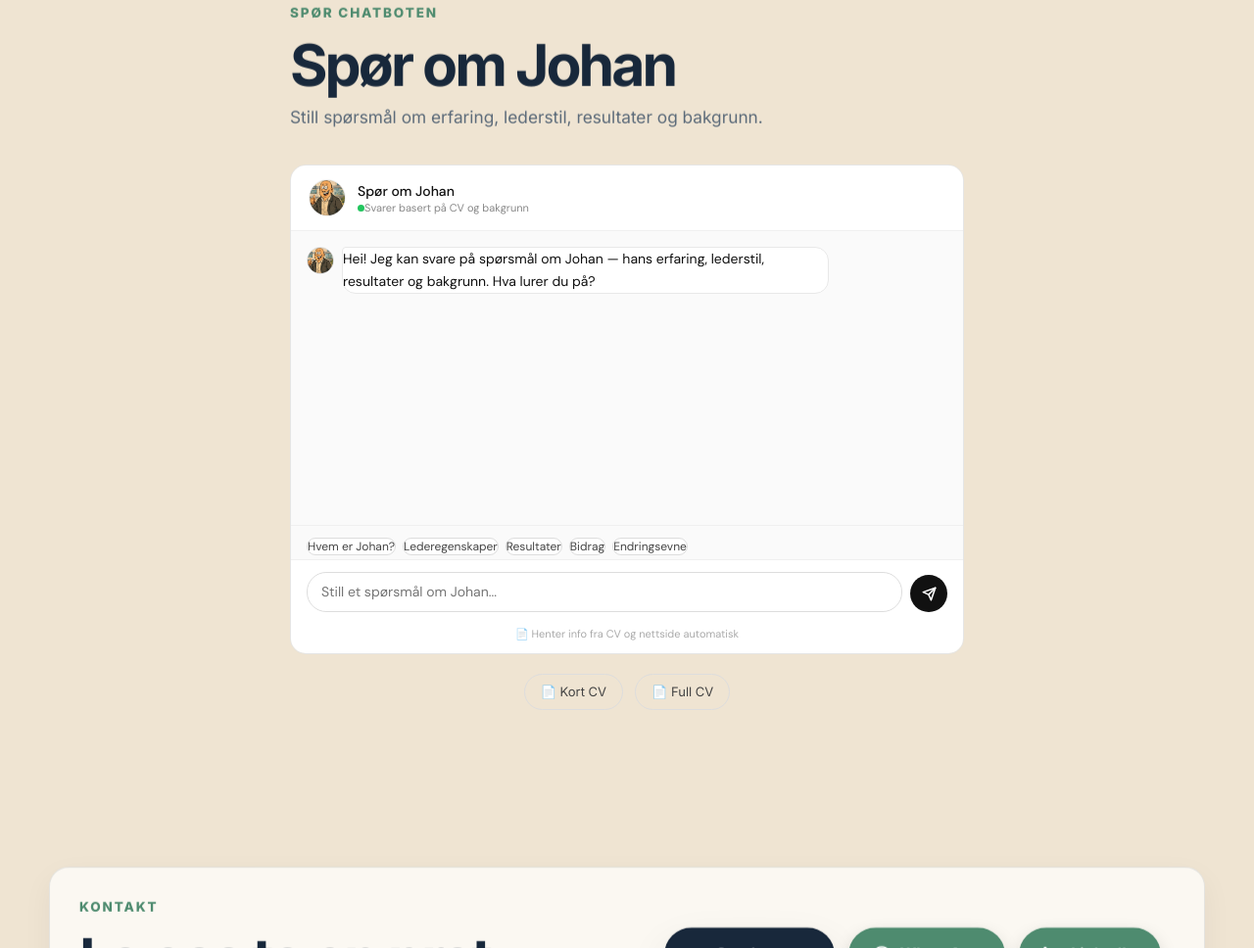
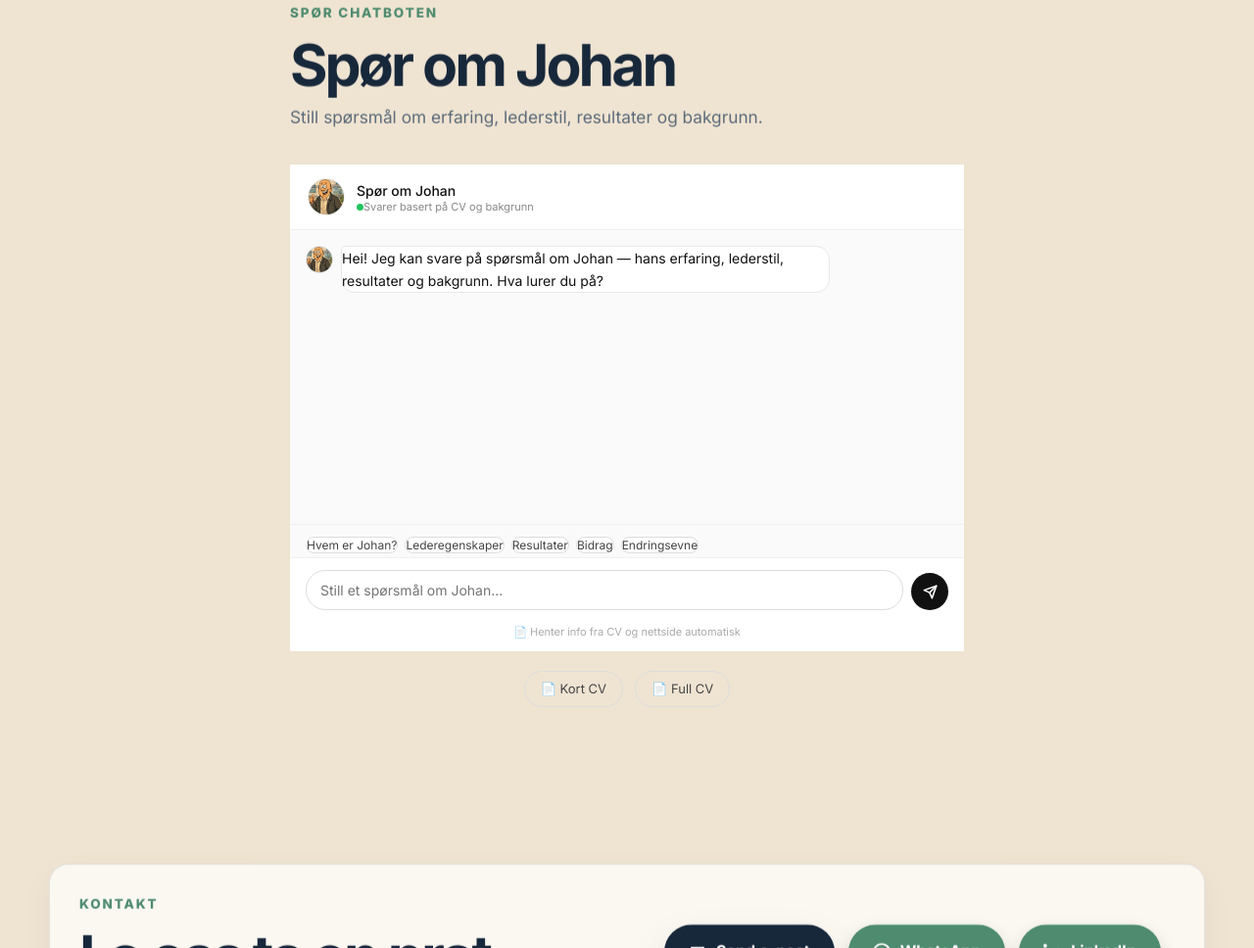
Before and after one commit to jojofos-maker/johanverse, a plain HTML site: page index.html in a window 1280 px wide. Shown: the part 6696-7664 px from the top of the page at 98% size. Drawn offline with Linux system fonts and the light colour scheme.

Commit message:
Change chat container to use class instead of inline styles

```diff
--- a/index.html
+++ b/index.html
@@ -413,7 +413,7 @@
 </div>
 
   <!-- ── CHATBOT CONTAINER ── -->
-  <div id="jj-chat" style="border:1px solid #e5e5e5;border-radius:16px;overflow:hidden;font-family:'DM Sans',system-ui,sans-serif;">
+  <div id="jj-chat" class="jj-chat-card">
 
     <!-- Google Font -->
     <link rel="preconnect" href="https://fonts.googleapis.com">
```
